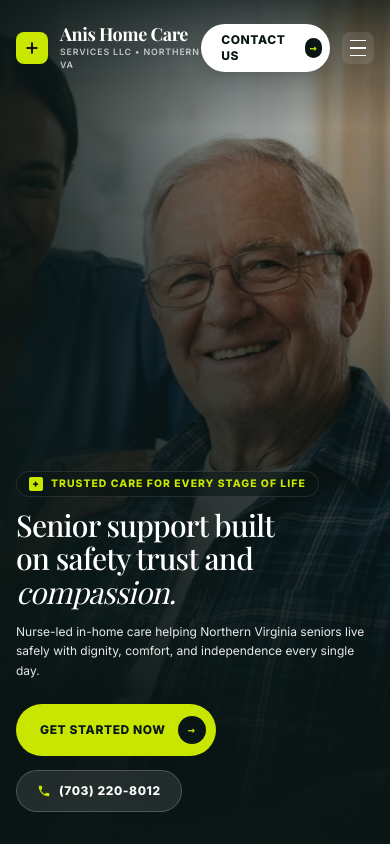
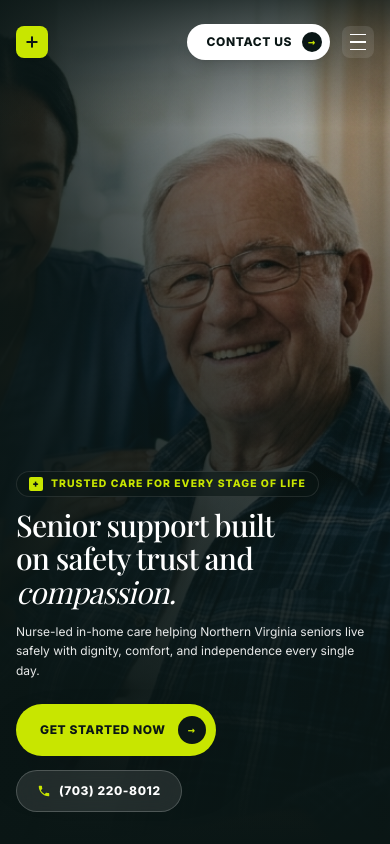
Before and after one commit to ajjuiglesias/AnisCare, a Next.js app: page / in a window 390 px wide. Shown: the top 844 px of the page. Built offline with nearby package versions, Linux system fonts and the light colour scheme; a web font is replaced by a local one.

Commit message:
style: hide logo text on mobile view and show only the sign icon

```diff
--- a/src/components/Navbar.tsx
+++ b/src/components/Navbar.tsx
@@ -71,7 +71,7 @@ export default function Navbar() {
                 <path d="M19 10.5h-5.5V5c0-.83-.67-1.5-1.5-1.5s-1.5.67-1.5 1.5v5.5H5c-.83 0-1.5.67-1.5 1.5s.67 1.5 1.5 1.5h5.5V19c0 .83.67 1.5 1.5 1.5s1.5-.67 1.5-1.5v-5.5H19c.83 0 1.5-.67 1.5-1.5s-.67-1.5-1.5-1.5z" />
               </svg>
             </div>
-            <div className="flex flex-col">
+            <div className="hidden sm:flex flex-col">
               <span className="font-serif text-lg sm:text-xl font-bold tracking-tight text-white leading-none">
                 Anis Home Care
               </span>
```
